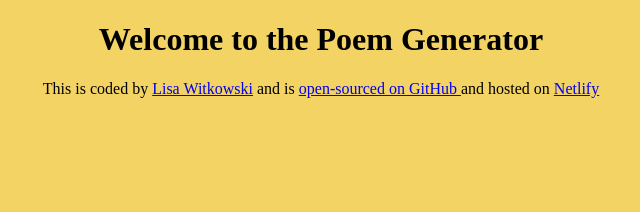
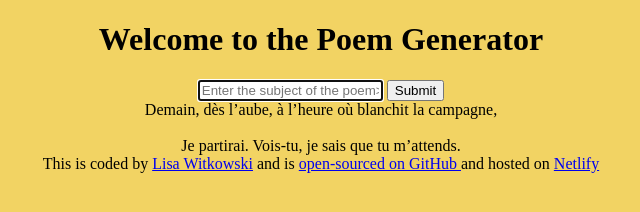
Before and after one commit to lswitkowski/poem-generator, a plain HTML site: page index.html in a window 1280 px wide. Shown: the whole page, without its empty margins (319-959 px from the left). Drawn offline with Linux system fonts and the light colour scheme.

Commit message:
Add form, submit

```diff
--- a/index.html
+++ b/index.html
@@ -7,9 +7,22 @@
     <title>AI Poem Generator</title>
 </head>
 <body>
-    <h1>Welcome to the Poem Generator</h1>
+  <header>  <h1>Welcome to the Poem Generator</h1>
+    <main>
+<form>
+    <input type="text" placeholder="Enter the subject of the poem>" autofocus required/>
+    <input type="submit"/>
+</form>
+<div>
+    Demain, dès l’aube, à l’heure où blanchit la campagne,</div><br/>
+    Je partirai. Vois-tu, je sais que tu m’attends.
+</div>
 
-<footer>This is coded by <a href="https://www.instagram.com/lisa_witkowski/?hl=fr">Lisa Witkowski</a> and is <a href="https://github.com/lswitkowski">open-sourced on GitHub </a>and hosted on <a href="https://www.netlify.com/">Netlify</a></footer>
+    </main>
+
+
+
+<footer>This is coded by <a href="https://github.com/lswitkowski">Lisa Witkowski</a> and is <a href="https://github.com" target="_blank">open-sourced on GitHub </a>and hosted on <a href="https://www.netlify.com/" target="_blank">Netlify</a></footer>
 <script src="src/index.js"></script>
 </body>
 </html>
```
